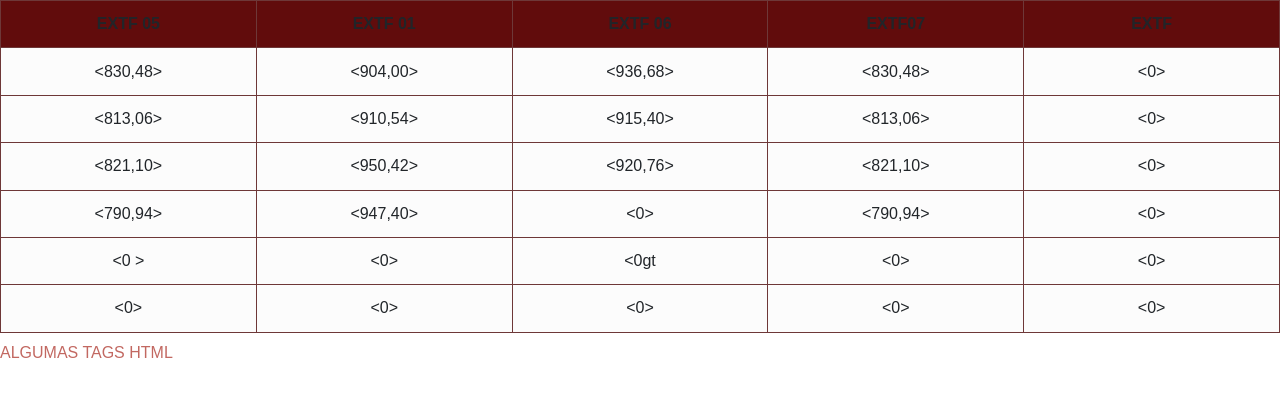
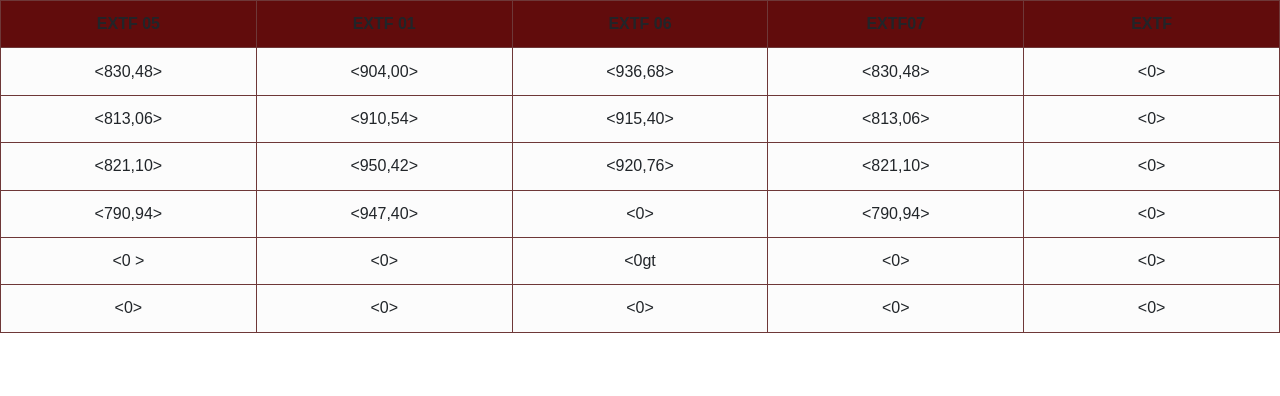
Before and after one commit to gabiiduarte/embrasa, a plain HTML site: page index.html in a window 1280 px wide. Drawn offline with nearby package versions, Linux system fonts and the light colour scheme.

Commit message:
Update index.html

```diff
--- a/index.html
+++ b/index.html
@@ -12,7 +12,7 @@
 
             <table border="1">
                 <tbody>
-                    <caption>algumas tags html</caption>
+
                     <tr>
                         <th>EXTF 05</th>
                         <th>EXTF 01 </th>
```
